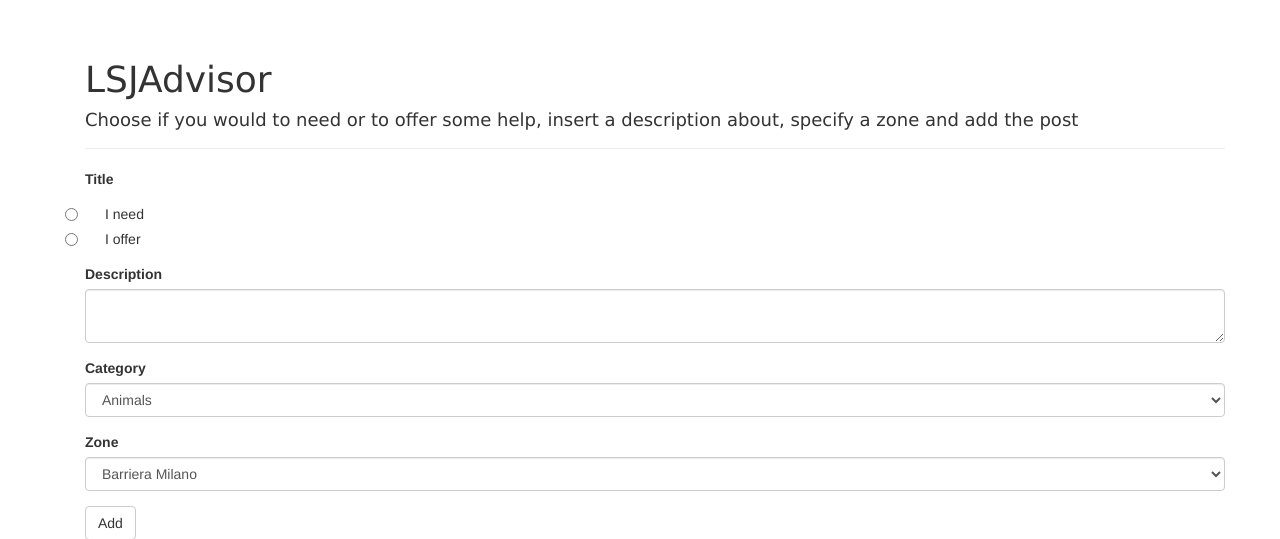
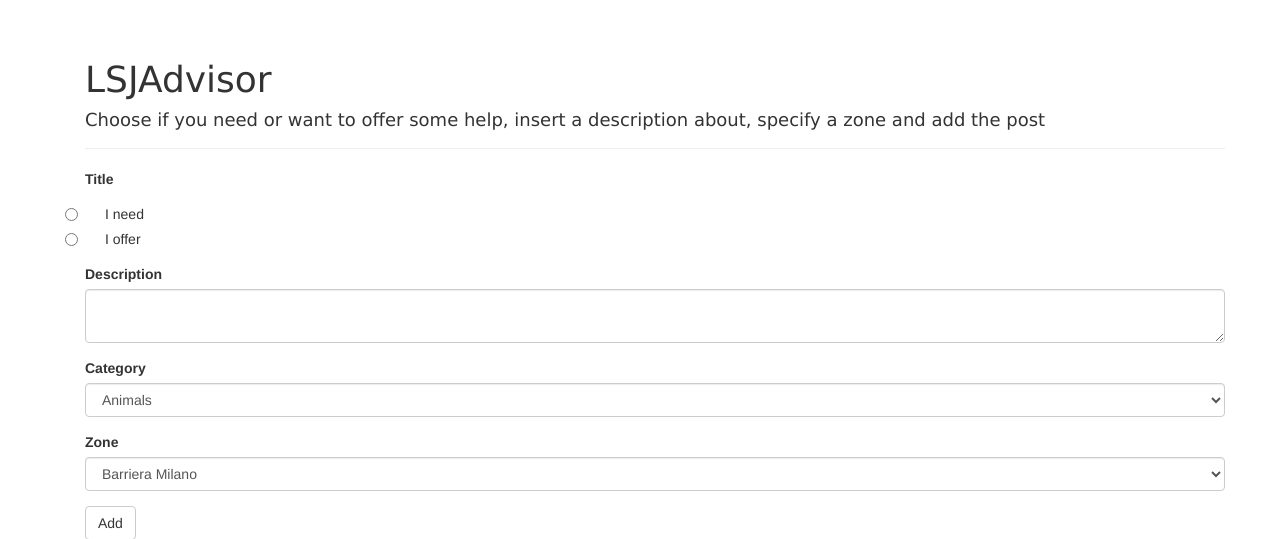
Before and after one commit to rebeccapelaca/LSJAdvisor, a Flask app: page /writeAd in a window 1280 px wide. Shown: the part 52-591 px from the top of the page. Run offline with Flask 2, Linux system fonts and the light colour scheme; data that the repository does not hold is empty; parts of the project's set-up code (start-up, migrations or seed data) failed here and were passed over; some libraries are stand-ins or nearby versions.

Commit message:
miglioramenti

```diff
--- a/website/templates/findAd.html
+++ b/website/templates/findAd.html
@@ -4,7 +4,7 @@
     <div class="page-header">
         <h1 style="font-family: Verdana,sans-serif">LSJAdvisor</h1>
         <h4 style="font-family: Verdana,sans-serif">
-            Choose if you would to need or to offer some help, specify a zone and look for ads near you
+            Choose if you need or want to offer some help, specify a zone and look for ads near you
         </h4>
     </div>
     {{ wtf.quick_form(form) }}
--- a/website/templates/writeAd.html
+++ b/website/templates/writeAd.html
@@ -3,7 +3,7 @@
 {% block myContent %}
     <div class="page-header">
         <h1 style="font-family: Verdana,sans-serif">LSJAdvisor</h1>
-        <h4 style="font-family: Verdana,sans-serif">Choose if you would to need or to offer some help, insert a description about, specify a zone and add the post</h4>
+        <h4 style="font-family: Verdana,sans-serif">Choose if you need or want to offer some help, insert a description about, specify a zone and add the post</h4>
     </div>
     {{ wtf.quick_form(form) }}
     <br>
```
